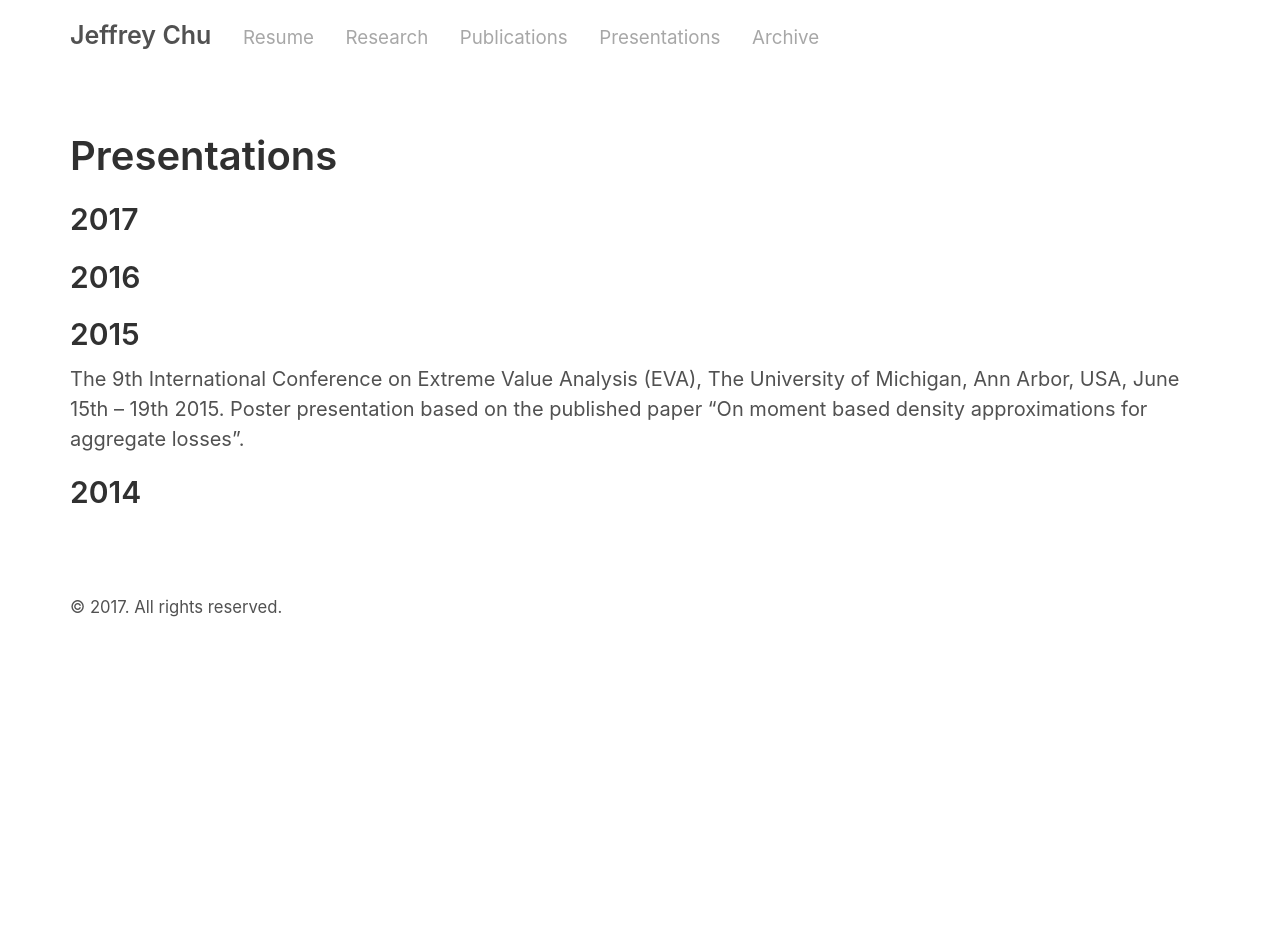
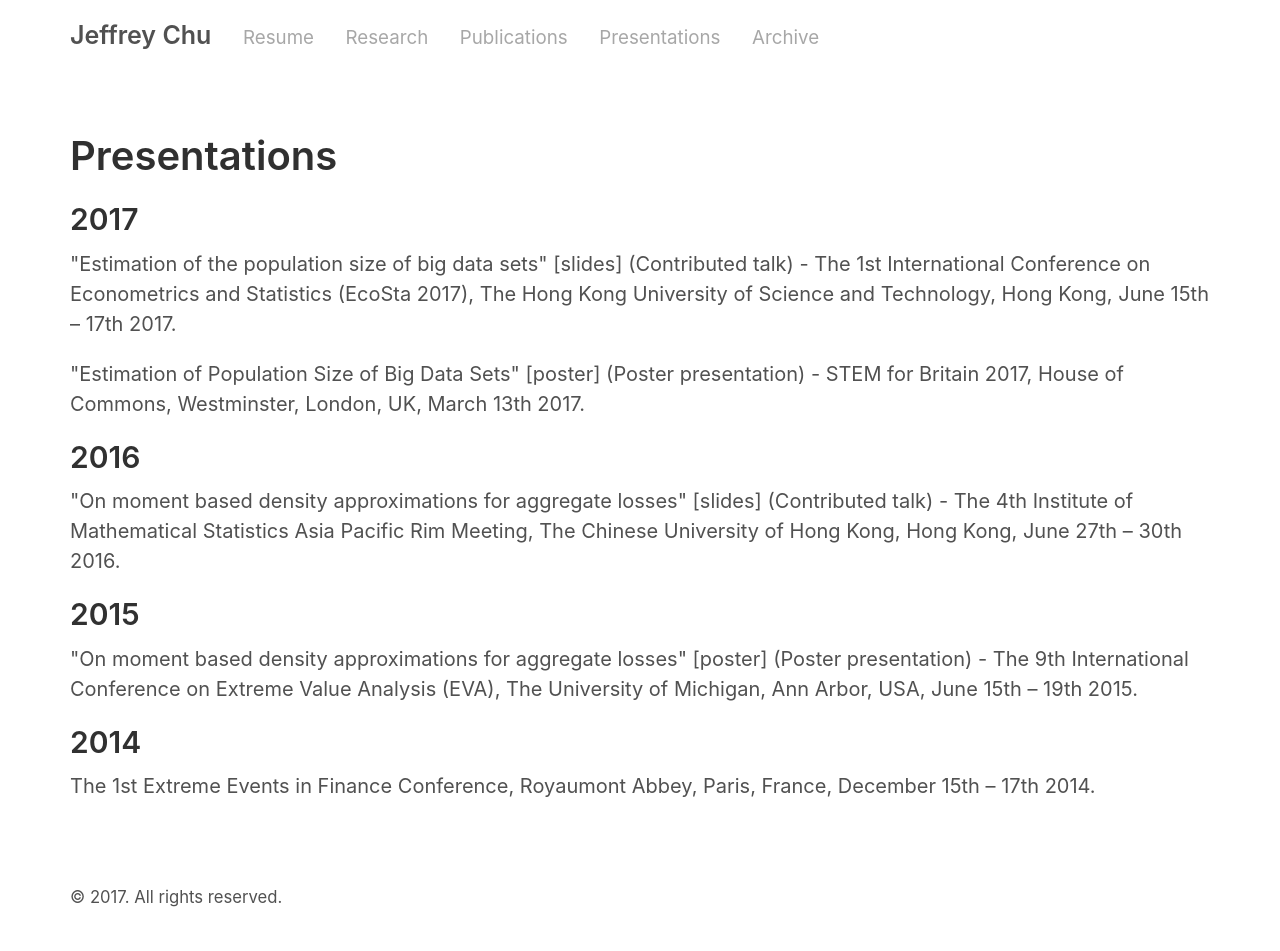
Before and after one commit to jeffrey-chu/jeffrey-chu.github.io, a Jekyll site: the page built from present.md, in a window 1280 px wide. Built offline with Jekyll 4.4.1, drawn with Linux system fonts in a browser that asks for light colours; before the commit the page ends 900 px from its top, so only the background shows below that.

Commit message:
Update present.md

```diff
--- a/present.md
+++ b/present.md
@@ -4,10 +4,14 @@ title : Presentations
 ---
 
 ## 2017
+<p>"Estimation of the population size of big data sets" [slides] (Contributed talk) - The 1st International Conference on Econometrics and Statistics (EcoSta 2017), The Hong Kong University of Science and Technology, Hong Kong, June 15th – 17th 2017.</p>
+<p>"Estimation of Population Size of Big Data Sets" [poster] (Poster presentation) - STEM for Britain 2017, House of Commons, Westminster, London, UK, March 13th 2017.</p>
 
 ## 2016
+<p>"On moment based density approximations for aggregate losses" [slides] (Contributed talk) - The 4th Institute of Mathematical Statistics Asia Pacific Rim Meeting, The Chinese University of Hong Kong, Hong Kong, June 27th – 30th 2016.</p>
 
 ## 2015
-<p>The 9th International Conference on Extreme Value Analysis (EVA), The University of Michigan, Ann Arbor, USA, June 15th – 19th 2015. Poster presentation based on the published paper “On moment based density approximations for aggregate losses”.</p>
+<p>"On moment based density approximations for aggregate losses" [poster] (Poster presentation) - The 9th International Conference on Extreme Value Analysis (EVA), The University of Michigan, Ann Arbor, USA, June 15th – 19th 2015.</p>
 
 ## 2014
+<p>The 1st Extreme Events in Finance Conference, Royaumont Abbey, Paris, France, December 15th – 17th 2014.</p>
```
